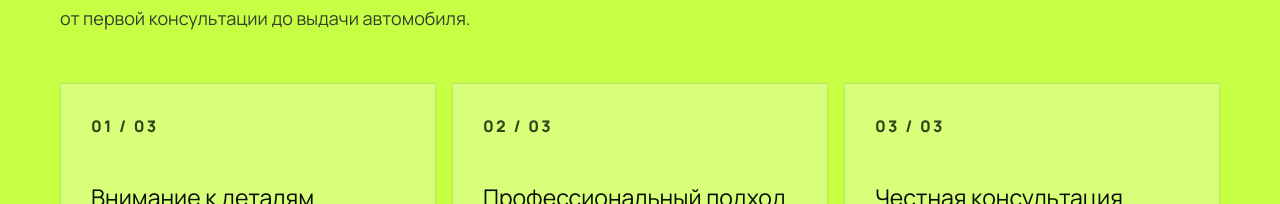
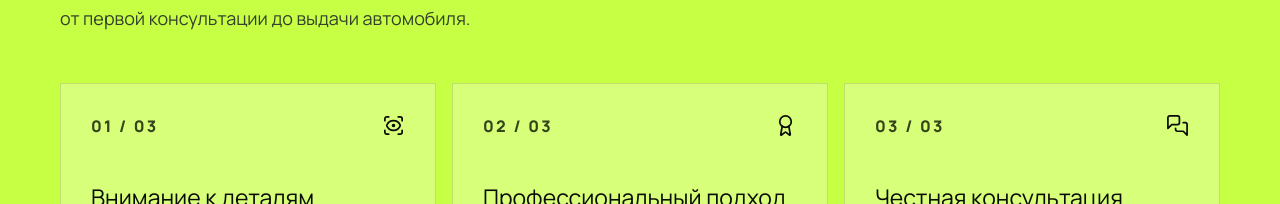
Before and after one commit to glepandos/xyi, a Next.js app: page / in a window 1280 px wide. Shown: the part 1767-1971 px from the top of the page. Built offline with nearby package versions, Linux system fonts and the light colour scheme.

Commit message:
Add aligned icons to company benefit cards

```diff
--- a/app/page.tsx
+++ b/app/page.tsx
@@ -1,4 +1,4 @@
-import { ArrowUpRight, ShieldCheck, Sparkles, BadgeCheck, MapPin, Phone, MessageCircle, Check } from "lucide-react";
+import { ArrowUpRight, ShieldCheck, Sparkles, BadgeCheck, MapPin, Phone, MessageCircle, Check, ScanEye, Award, MessagesSquare } from "lucide-react";
 import Intro from "./intro";
 
 const benefits = [
@@ -8,9 +8,9 @@ const benefits = [
 ];
 
 const reasons = [
-  { number: "01", title: "Внимание к деталям", text: "Аккуратная подготовка кузова и точная работа с каждым элементом автомобиля." },
-  { number: "02", title: "Профессиональный подход", text: "Подбираем решение под автомобиль, задачи владельца и зоны, которым нужна защита." },
-  { number: "03", title: "Честная консультация", text: "Объясняем варианты оклейки, особенности материалов и правила ухода до начала работ." },
+  { number: "01", title: "Внимание к деталям", text: "Аккуратная подготовка кузова и точная работа с каждым элементом автомобиля.", icon: ScanEye },
+  { number: "02", title: "Профессиональный подход", text: "Подбираем решение под автомобиль, задачи владельца и зоны, которым нужна защита.", icon: Award },
+  { number: "03", title: "Честная консультация", text: "Объясняем варианты оклейки, особенности материалов и правила ухода до начала работ.", icon: MessagesSquare },
 ];
 
 export default function Home() {
@@ -65,7 +65,7 @@ export default function Home() {
             <p className="muted">Мы сосредоточены на качестве работы, аккуратности и понятном сервисе — от первой консультации до выдачи автомобиля.</p>
           </div>
           <div className="grid3">
-            {reasons.map((item) => <article className="panel" key={item.number}><div className="panel-number">{item.number} / 03</div><h3>{item.title}</h3><p>{item.text}</p></article>)}
+            {reasons.map((item) => { const Icon = item.icon; return <article className="panel" key={item.number}><div className="flex items-center justify-between"><span className="panel-number">{item.number} / 03</span><span className="reason-icon"><Icon size={23} strokeWidth={1.8}/></span></div><h3>{item.title}</h3><p>{item.text}</p></article>; })}
           </div>
         </div>
       </section>
```
